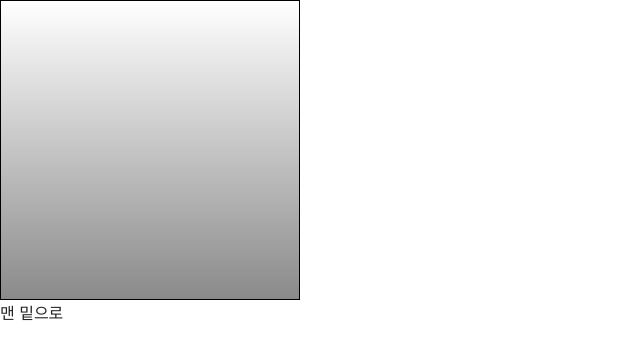
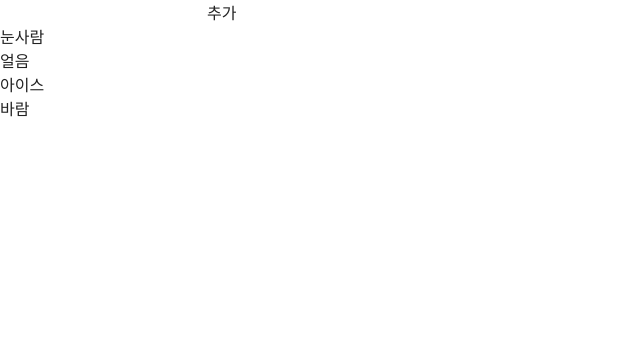
Before and after one commit to seo-K/-React-Learning-React-MasterBook, a React (Create React App) app: page / in a window 1280 px wide. Shown: the top 360 px of the page, without its empty margins (0-640 px from the left). Built offline with nearby package versions, Linux system fonts and the light colour scheme.

Commit message:
map, concat, filter 함수 사용

```diff
--- a/src/App.js
+++ b/src/App.js
@@ -8,6 +8,7 @@
 import EventPracticeFunction from "./EventPracticeFunction";
 import ValidationSample from "./ValidationSample";
 import ScrollBox from "./ScrollBox";
+import IterationSample from "./IterationSample";
 
 class App extends Component {
   scrollBox = React.createRef();
@@ -19,17 +20,18 @@
     // return <EventPractice />;
     // return <EventPracticeFunction />;
     // return <ValidationSample />;
+    return <IterationSample />;
 
-    return (
-      <div>
-        <ScrollBox ref={(ref) => (this.scrollBox = ref)} />
-        {/* 아래도 맞지만 컴포넌트가 처음 렌더링될 때는 this.scrollBox 값이 undefined이므로 오류가 발생할 수 있으므로 화살표 함수 문법 사용 */}
-        {/* <button onClick={this.scrollBox.scrollToBottom}> */}
-        <button onClick={() => this.scrollBox.scrollToBottom()}>
-          맨 밑으로
-        </button>
-      </div>
-    );
+    // return (
+    // <div>
+    //   <ScrollBox ref={(ref) => (this.scrollBox = ref)} />
+    //   {/* 아래도 맞지만 컴포넌트가 처음 렌더링될 때는 this.scrollBox 값이 undefined이므로 오류가 발생할 수 있으므로 화살표 함수 문법 사용 */}
+    //   {/* <button onClick={this.scrollBox.scrollToBottom}> */}
+    //   <button onClick={() => this.scrollBox.scrollToBottom()}>
+    //     맨 밑으로
+    //   </button>
+    // </div>
+    // );
   }
 }
 export default App;
--- /dev/null
+++ b/src/IterationSample.jsx
@@ -0,0 +1,57 @@
+import React, { Component, useState } from "react";
+
+const IterationSample = () => {
+  // map() 함수 문법
+  // arr.map(callback, [thisArg])
+  // callback : 새로운 배열의 요소를 생성하는 함수로 파라미터는 다음 세 가지입니다.
+  // - currentValue : 현재 처리하고있는 요소
+  // - index : 현재 처리하고있는 요소의 index 값
+  // - array : 현재 처리하고있는 원본배열
+
+  // thisArg(선택항목) : callback 함수 내부에서 사용할 this 래퍼런스
+
+  // key ( 컴포넌트 배열을 렌더링 시 어떤 원소에 변동[생성,제거,수정]이 있는지 확인하는 용도 )
+
+  const [names, setNames] = useState([
+    { id: 1, text: "눈사람" },
+    { id: 2, text: "얼음" },
+    { id: 3, text: "아이스" },
+    { id: 4, text: "바람" },
+  ]);
+  const [inputText, setInputText] = useState("");
+  const [nextId, setNextId] = useState(5); // 새로운 항목을 추가할 때 사용할 id
+
+  const onChange = (e) => setInputText(e.target.value);
+
+  // 데이터 추가 및 리셋 함수
+  const onClick = () => {
+    const nextNames = names.concat({
+      id: nextId,
+      text: inputText,
+    });
+    setNextId(nextId + 1);
+    setNames(nextNames);
+    setInputText("");
+  };
+
+  // 데이터 삭제 함수
+  const onRemove = (id) => {
+    const nextNames = names.filter((name) => name.id !== id);
+    setNames(nextNames);
+  };
+  const namesList = names.map((name) => (
+    <li key={name.id} onDoubleClick={() => onRemove(name.id)}>
+      {name.text}
+    </li>
+  ));
+
+  return (
+    <>
+      <input value={inputText} onChange={onChange} />
+      <button onClick={onClick}>추가</button>
+      <ul>{namesList}</ul>
+    </>
+  );
+};
+
+export default IterationSample;
```
Also changed, not shown: src/App.css (+15 -15 lines).
